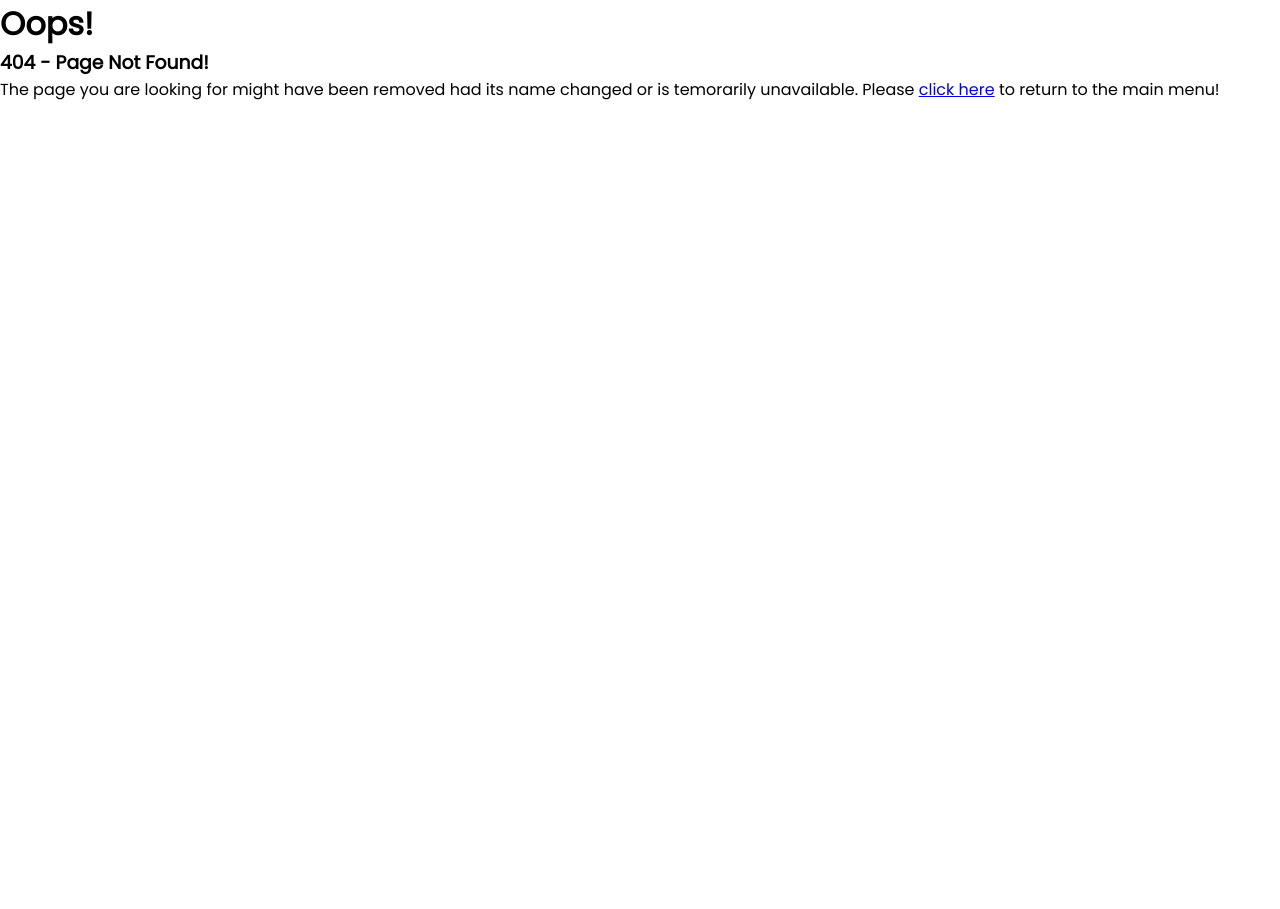
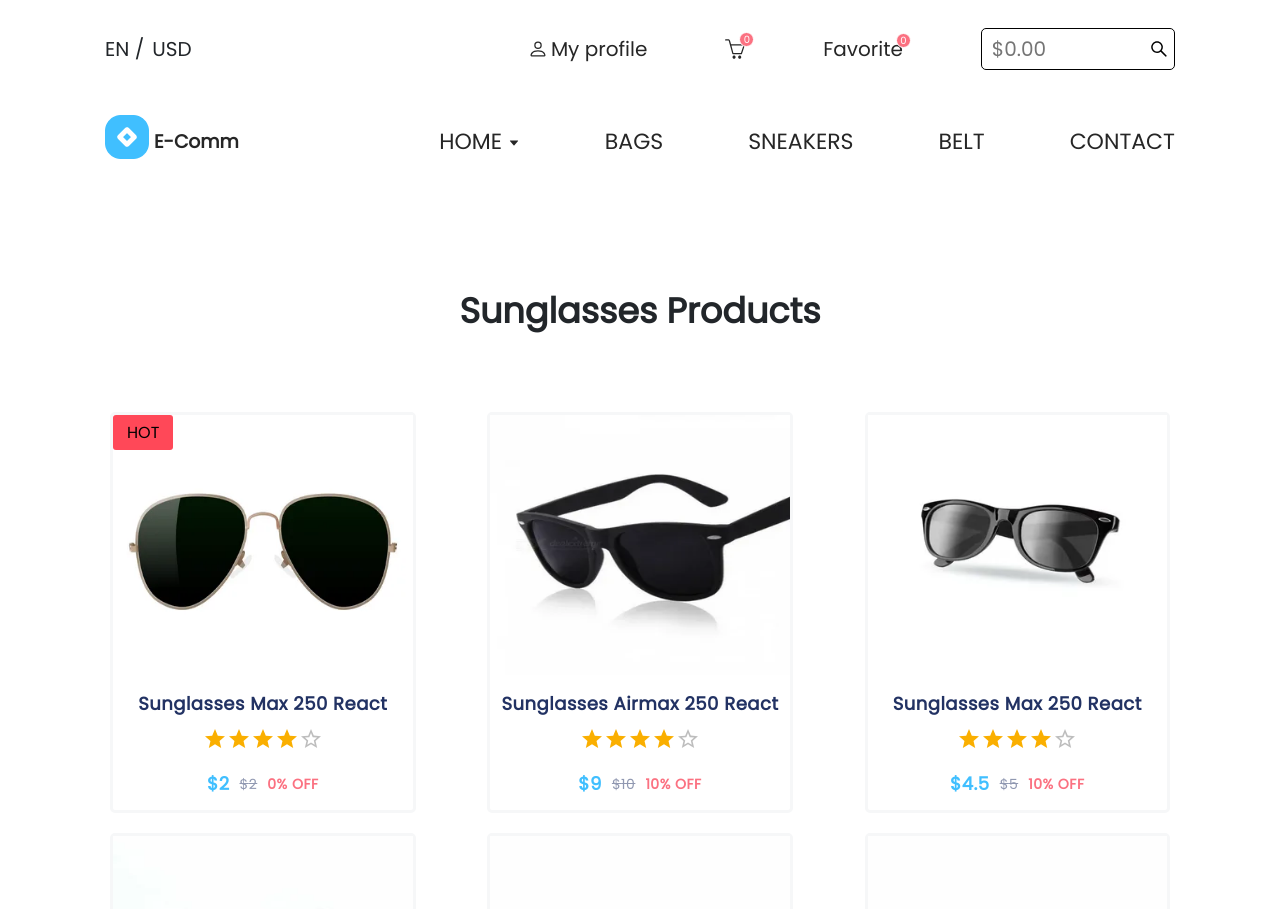
Before and after one commit to elmurodvokhidov/e-common, a React (Create React App) app: page /sunglasses in a window 1280 px wide. Before the commit this address had no page. Shown: the top 909 px of the page. Before the commit the page ends 800 px from the top, so only its background shows below. Built offline with nearby package versions, Linux system fonts and the light colour scheme.

Commit message:
updated: App.js/Navbar.js/Sunglasses.js

```diff
--- a/src/App.js
+++ b/src/App.js
@@ -14,6 +14,7 @@
 import { Profile } from './myProfile/Profile';
 import { Sneakers } from './pages/Sneakers';
 import NotFound from './pages/NotFound';
+import { Sunglasses } from './pages/Sunglasses';
 
 function App() {
 
@@ -31,6 +32,7 @@
         <Route path="/product" element={<HotDealInner />} />
         <Route path="/favorite" element={<Favorite />} />
         <Route path="/profile" element={<Profile />} />
+        <Route path="/sunglasses" element={<Sunglasses />} />
         <Route path="*" element={<NotFound />} />
       </Routes>
     </div>
--- a/src/Navbar.js
+++ b/src/Navbar.js
@@ -1,6 +1,6 @@
-import { NavLink, Route, Routes } from "react-router-dom";
+import { NavLink } from "react-router-dom";
 import { SlBasket } from "react-icons/sl";
-import { BsInfo, BsPerson } from "react-icons/bs";
+import { BsPerson } from "react-icons/bs";
 import { HiOutlineMenu } from "react-icons/hi";
 import { AiOutlineSearch, AiFillCaretDown, AiOutlineHeart, AiOutlineLeft } from "react-icons/ai";
 import { useContext } from "react";
@@ -10,7 +10,7 @@
 
 export function Navbar(prop) {
 
-    const { basketInfo, info, profileFunc, homeLink } = useContext(ContextData);
+    const { info, profileFunc, homeLink } = useContext(ContextData);
 
     const [modalFP, setModalFP] = useState(false);
 
@@ -111,14 +111,14 @@
                                         <div className="dWC_main">
                                             <ul>
                                                 <li><NavLink>Coporate Shoes</NavLink></li>
-                                                <li><NavLink>Sneakers</NavLink></li>
+                                                <li><NavLink to={'/sneakers'}>Sneakers</NavLink></li>
                                                 <li><NavLink>Sandals</NavLink></li>
                                                 <li><NavLink>Sport Shoe</NavLink></li>
                                                 <li><NavLink>Trainers</NavLink></li>
                                             </ul>
                                             <ul>
                                                 <li><NavLink>Coporate Shoes</NavLink></li>
-                                                <li><NavLink>Sneakers</NavLink></li>
+                                                <li><NavLink to={'/sneakers'}>Sneakers</NavLink></li>
                                                 <li><NavLink>Sandals</NavLink></li>
                                                 <li><NavLink>Sport Shoe</NavLink></li>
                                                 <li><NavLink>Trainers</NavLink></li>
@@ -132,17 +132,17 @@
                                         <div className="dWC_main">
                                             <ul>
                                                 <li><NavLink to={'/hotdeal'}>HOT DEAL</NavLink></li>
-                                                <li><NavLink>Sunglasses</NavLink></li>
-                                                <li><NavLink>Belts</NavLink></li>
-                                                <li><NavLink>Belts</NavLink></li>
-                                                <li><NavLink>Sneakers</NavLink></li>
+                                                <li><NavLink to={'/sunglasses'}>Sunglasses</NavLink></li>
+                                                <li><NavLink to={'/belt'}>Belts</NavLink></li>
+                                                <li><NavLink to={'/belt'}>Belts</NavLink></li>
+                                                <li><NavLink to={'/sneakers'}>Sneakers</NavLink></li>
                                             </ul>
                                             <ul>
                                                 <li><NavLink to={'/hotdeal'}>HOT DEAL</NavLink></li>
-                                                <li><NavLink>Sunglasses</NavLink></li>
-                                                <li><NavLink>Belts</NavLink></li>
-                                                <li><NavLink>Belts</NavLink></li>
-                                                <li><NavLink>Sneakers</NavLink></li>
+                                                <li><NavLink to={'/sunglasses'}>Sunglasses</NavLink></li>
+                                                <li><NavLink to={'/belt'}>Belts</NavLink></li>
+                                                <li><NavLink to={'/belt'}>Belts</NavLink></li>
+                                                <li><NavLink to={'/sneakers'}>Sneakers</NavLink></li>
                                             </ul>
                                         </div>
                                     </div>
@@ -153,7 +153,7 @@
                                         <div className="dWC_main">
                                             <ul>
                                                 <li><NavLink>Coporate Shoes</NavLink></li>
-                                                <li><NavLink>Sneakers</NavLink></li>
+                                                <li><NavLink to={'/sneakers'}>Sneakers</NavLink></li>
                                                 <li><NavLink>Sandals</NavLink></li>
                                                 <li><NavLink>Sport Shoe</NavLink></li>
                                                 <li><NavLink>Trainers</NavLink></li>
--- a/src/pages/Sunglasses.js
+++ b/src/pages/Sunglasses.js
@@ -0,0 +1,68 @@
+import { useContext } from "react";
+import { Footer } from "../Footer";
+import { Navbar } from "../Navbar";
+import { ContextData } from "../context/ContextData"
+import BasicRating from "../layouts/StarRating";
+import { Skeleton } from "../skeleton/SkeletonST";
+import { FaRegHeart } from "react-icons/fa";
+import { SlBasket } from "react-icons/sl";
+import { AiOutlineEye } from "react-icons/ai";
+import { useState } from "react";
+import { useEffect } from "react";
+
+export function Sunglasses() {
+
+    const { sunglassesInfo, likeFunc, basketFunc, aboutPFunc } = useContext(ContextData);
+
+    // Loader State
+    const [loading, setLoading] = useState(false);
+
+    // Loader Timer
+    useEffect(() => {
+        setLoading(true);
+        setTimeout(() => {
+            setLoading(false);
+        }, 1500);
+    }, []);
+
+    return (
+        <>
+            <Navbar text={'Belt'} invisibleInp={'invisibleInp'} modal={'modalInv'} />
+            <div className="bags h_section3">
+                <h1>Sunglasses Products</h1>
+                <div className="bS_wrapper">
+                    {
+                        loading ?
+                            <div className="skeleton3">
+                                <Skeleton type='skeleton4' />
+                            </div> :
+                            sunglassesInfo.map(item => (
+                                <div className="bS_card bags_card" key={item.id}>
+                                    <div className="bSC_img">
+                                        <div className="bSCI_modal">
+                                            <div className="bSCIM_icons">
+                                                <button className="likeIcon" onClick={() => likeFunc(item)}><span><FaRegHeart /></span></button>
+                                                <button className="likeIcon basketIcon" onClick={() => basketFunc(item)}><span><SlBasket /></span></button>
+                                                <button className="likeIcon basketIcon" onClick={() => aboutPFunc(item)}><span><AiOutlineEye /></span></button>
+                                            </div>
+                                        </div>
+                                        <img src={item.img} alt={item.img} />
+                                    </div>
+                                    <div className="bSC_title">
+                                        <h3>{item.title}</h3>
+                                    </div>
+                                    <div className="starRating">
+                                        <BasicRating />
+                                    </div>
+                                    <div className="bSC_footer">
+                                        <h4><span>${item.price * (100 - item.discount) / 100}</span><del>${item.price}</del><span>{item.discount}% OFF</span></h4>
+                                    </div>
+                                </div>
+                            ))
+                    }
+                </div>
+            </div>
+            <Footer />
+        </>
+    )
+};
```
